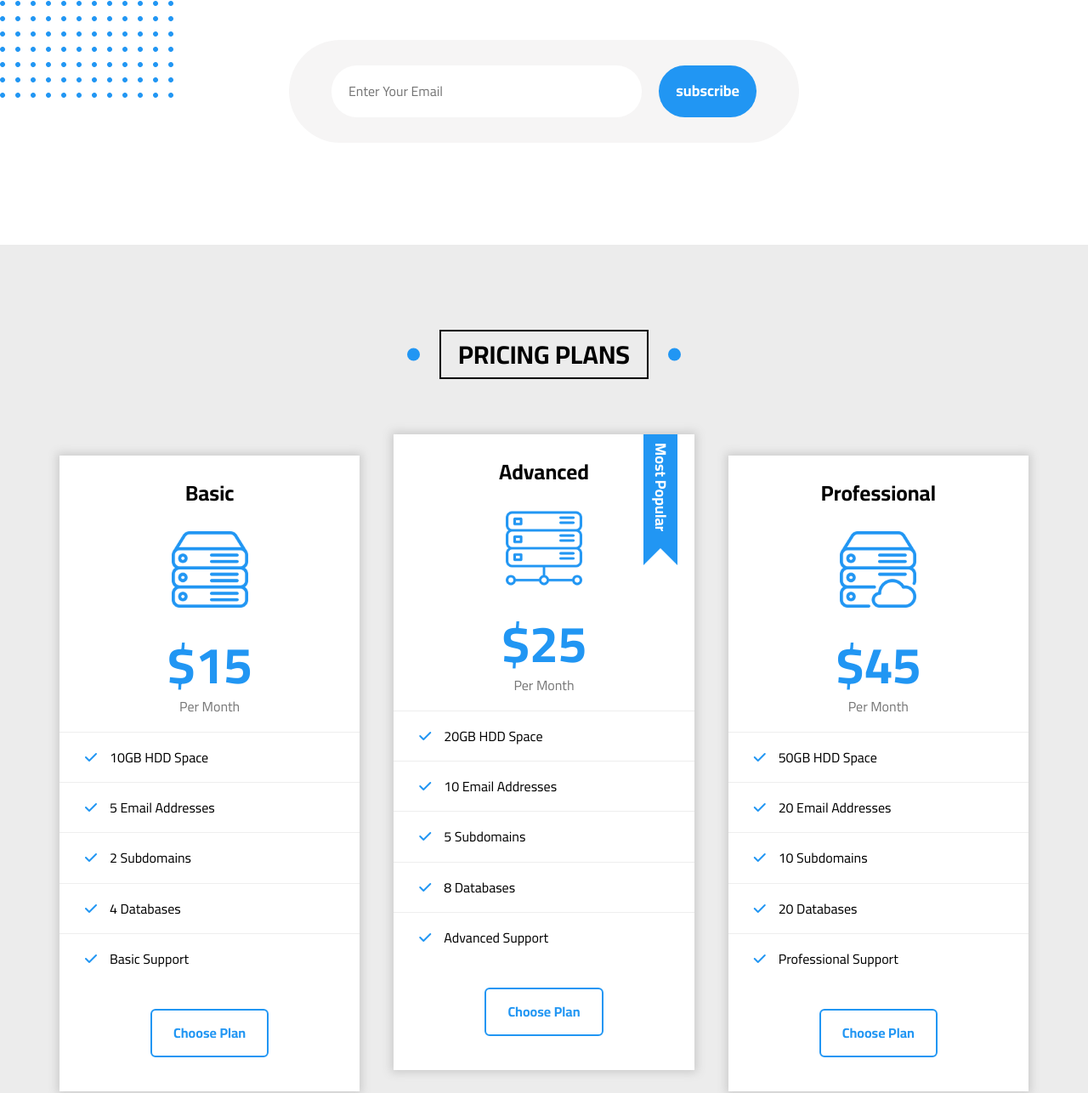
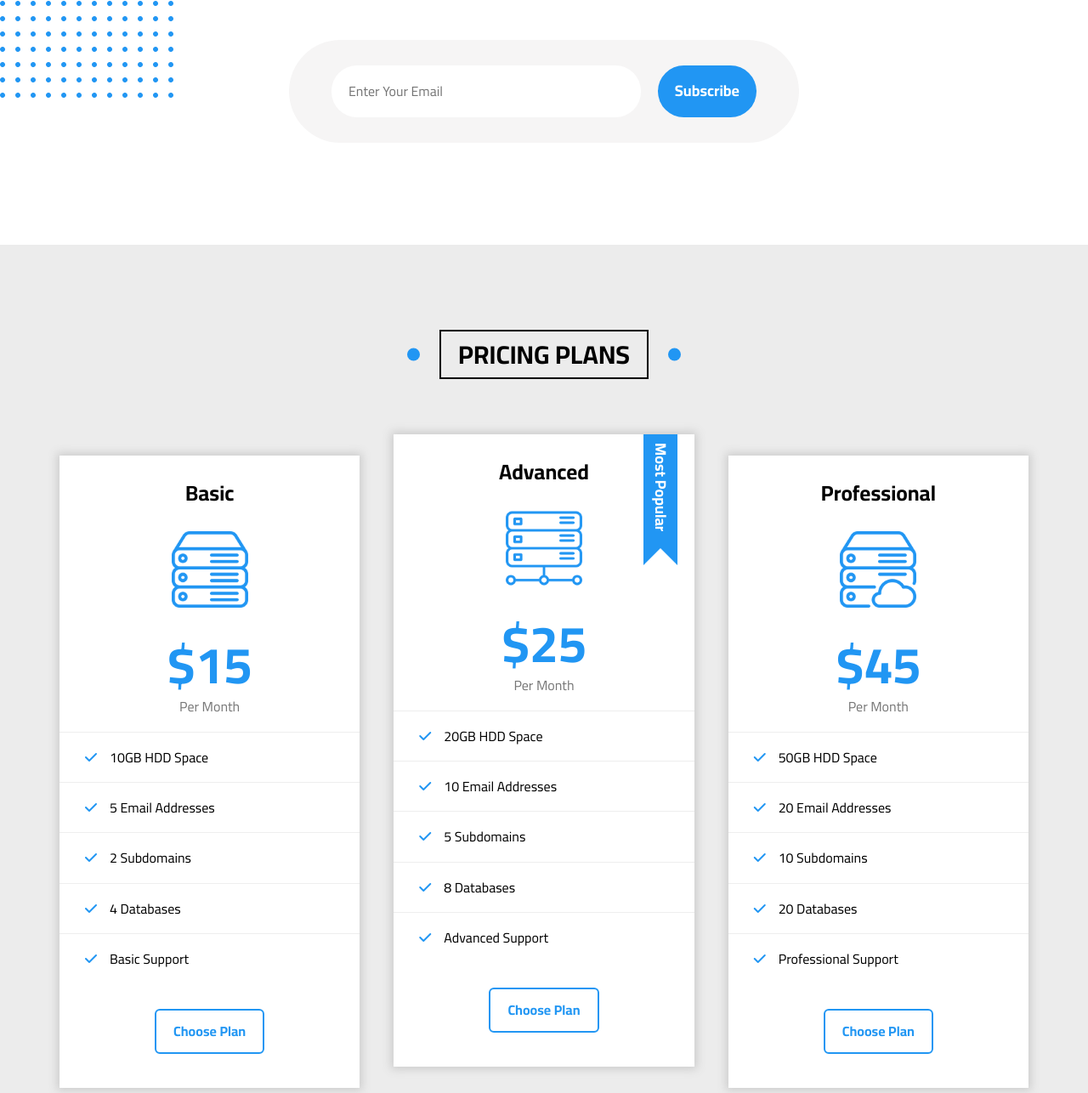
Before and after one commit to Oussama-Oulahri/HTML_And_CSS_Template_Three, a plain HTML site: page index.htm in a window 1280 px wide. Shown: the part 9911-11197 px from the top of the page at 85% size. Drawn offline with Linux system fonts and the light colour scheme.

Commit message:
Upload The Design

```diff
--- a/CSS/master.css
+++ b/CSS/master.css
@@ -356,7 +356,7 @@ ul {
 }
 .landing .go-down {
   position: absolute;
-  bottom: 40px;
+  bottom: 50px;
   left: 50%;
   transform: translateX(-50%);
   color: var(--main-color);
@@ -1269,7 +1269,7 @@ ul {
   border: 2px solid var(--main-color);
   border-radius: 6px;
   margin: 30px auto 40px;
-  padding: 17px 25px;
+  padding: 15px 20px;
   font-weight: bold;
   transition: var(--main-transition);
 }
--- a/index.htm
+++ b/index.htm
@@ -773,7 +773,7 @@
         <div class="subscribe">
           <form action="">
             <input type="email" placeholder="Enter Your Email" />
-            <input type="submit" value="subscribe" />
+            <input type="submit" value="Subscribe" />
           </form>
         </div>
       </div>
```
